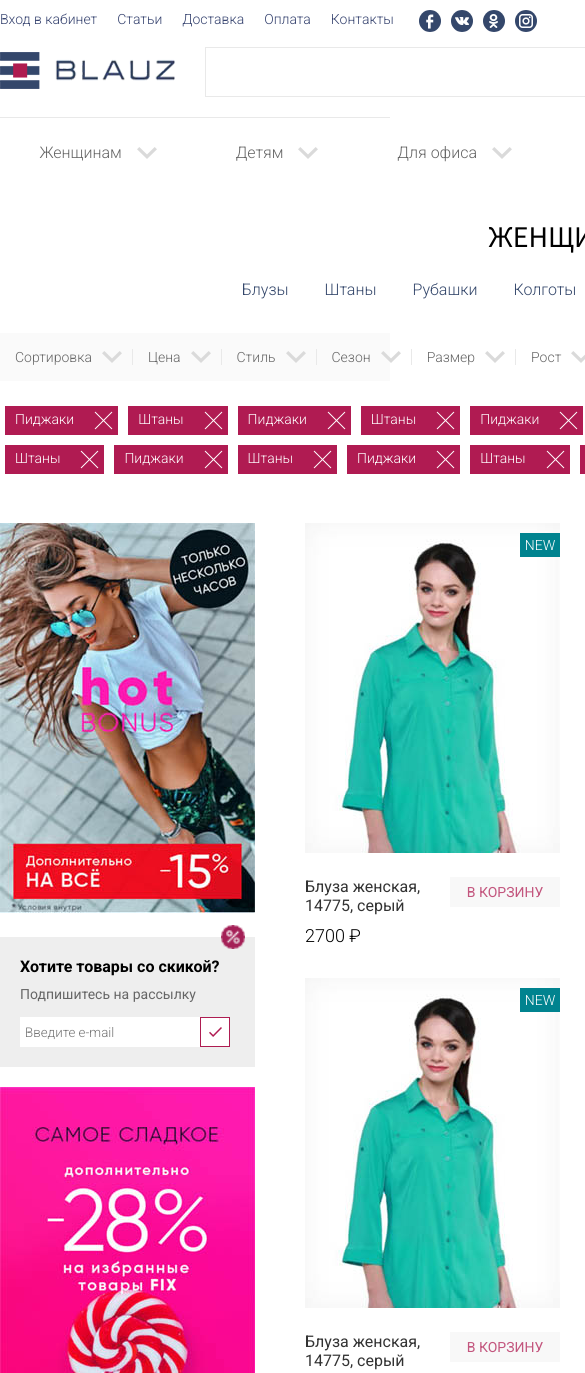
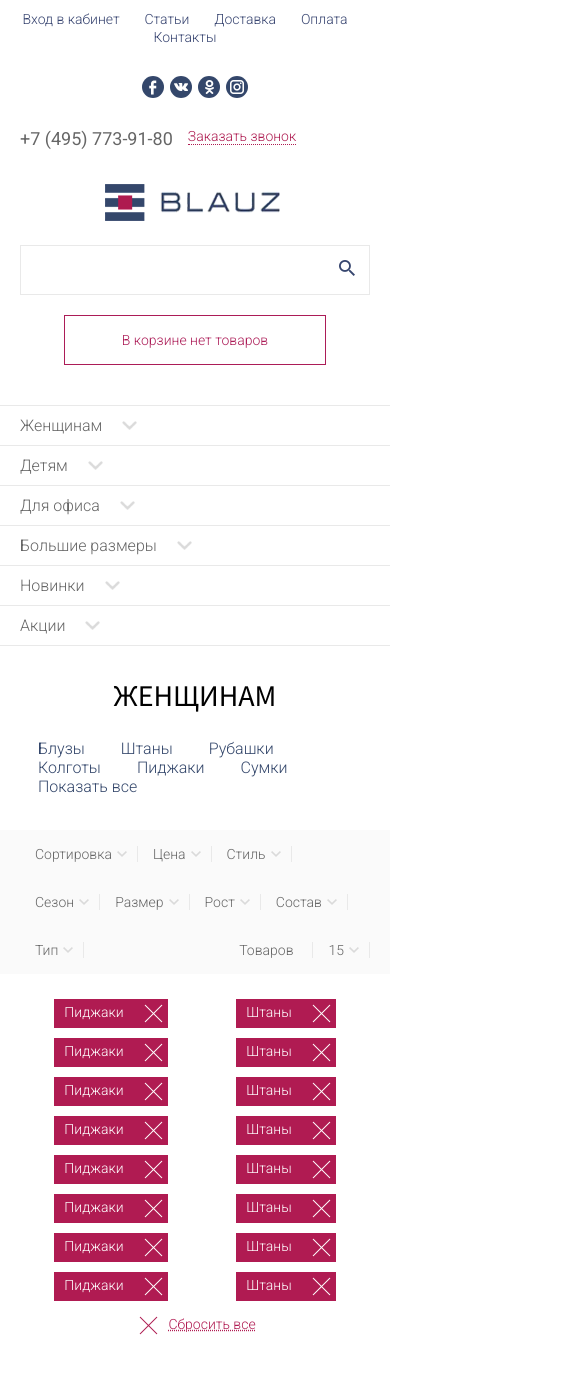
Before and after one commit to Biktor12487/shop23.08.2017, a website: page products/index.html in a window 390 px wide. Shown: the top 1373 px of the page, 585 px wide, since content can reach past the window. Drawn offline with Linux system fonts and the light colour scheme.

Commit message:
res products

```diff
--- a/js/main.js
+++ b/js/main.js
@@ -45,6 +45,21 @@ $(document).ready(function(){
   	nav: true,
   	navText: false,
   	margin: 10,
+    responsive: {
+      766:{
+        items: 6,
+      },
+      980:{
+        items: 10,
+      },
+       478:{
+        items: 3,
+      }
+      ,
+      0:{
+        items: 2,
+      }
+    }
   });
 });
 $(document).ready(function(){
--- a/products/index.html
+++ b/products/index.html
@@ -2,6 +2,7 @@
 <html lang="en">
 <head>
 	<meta charset="UTF-8">
+	<meta name="viewport" content="width=device-width">
 	<title>Shop Pages</title>
 	<link rel="stylesheet" href="../css/style.css">
 	<link rel="stylesheet" href="../css/products.css">
@@ -11,6 +12,8 @@
 	<!-- 'Source Sans Pro', sans-serif; -->
 	<link rel="stylesheet" href="../css/owl.theme.default.min.css">
 	<link rel="stylesheet" href="../css/owl.carousel.min.css">
+	<link rel="stylesheet" href="../css/responsive-style.css">
+	<link rel="stylesheet" href="../css/responsive-products.css">
 </head>
 <body>
 <!-- begin topPanel -->
--- /dev/null
+++ b/sass/responsive-products.sass
@@ -0,0 +1,65 @@
+@media (min-width: 1186px) and (max-width: 1500px)
+	.youWasSee
+		.owl-carousel
+			width: 95%
+			margin: 0 auto
+		.owl-nav
+			.owl-prev
+				left: -24px
+			.owl-next
+				right: -24px
+@media (max-width: 1185px)
+	.youWasSee
+		.owl-carousel
+			width: 97%
+			margin: 0 auto
+		.owl-nav
+			.owl-prev
+				left: -24px
+			.owl-next
+				right: -24px
+	.content
+		.rightSector
+			width: 74.5%
+			.card
+				width: 31%
+				margin-left: 1%
+				margin-right: 1%
+				img
+					width: 100%
+				.infoProduct
+					.nameProduct
+						font-size: 14px
+				.addToCart
+					width: 100px
+		.leftSector
+			padding-right: 1%
+			width: 25.5%
+// @media (max-width: 1024px)
+@media (max-width: 980px)
+	.content
+		.leftSector
+			display: none
+		.rightSector
+			width: 100%
+@media (max-width: 769px)
+	.content
+		.rightSector
+			.card
+				width: 98%
+				max-width: 255px
+				float: none
+				margin: 0 auto
+				margin-top: 20px
+	.sortPosition
+		.wrap
+			.chooseParams
+				display: flex
+				justify-content: space-around
+				flex-wrap: wrap
+	.sort
+		.first
+			&>li
+				&>span
+					background-size: 10px auto
+					padding-right: 25px
```
Also changed, not shown: css/responsive-products.css (added), 1 other file.
